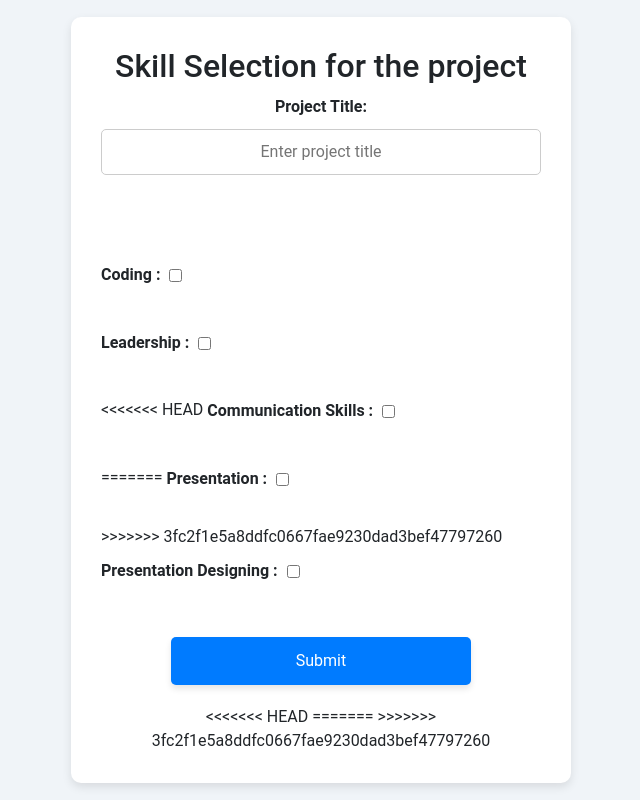
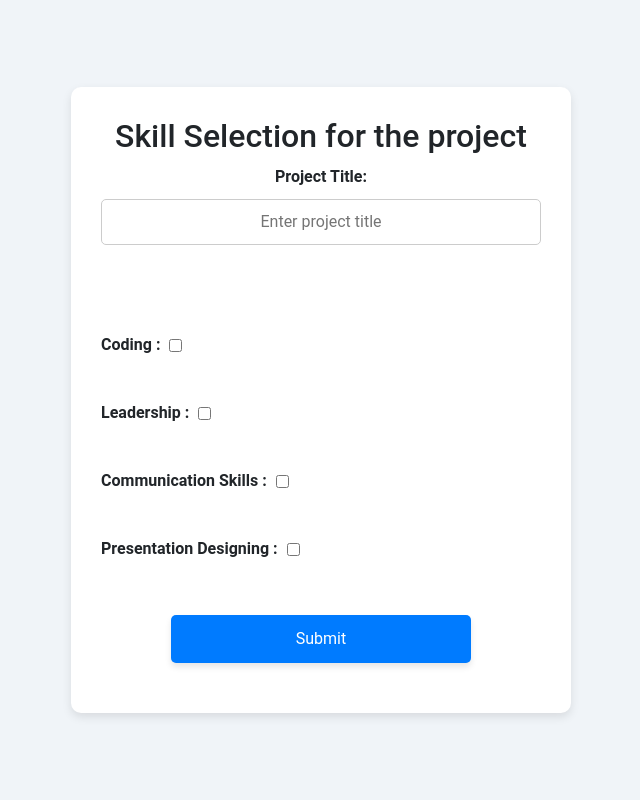
Before and after one commit to KiranKhayamali/Hackademia-Hackathon, a Django app: template templates/teacher-form.html in a window 1280 px wide. Shown: the whole page, without its empty margins (319-959 px from the left). Run offline with Django 5.2, Linux system fonts and the light colour scheme; the template is opened without the code that fills it, so the values that code supplies are empty; parts of the project's set-up code (start-up, migrations or seed data) failed here and were passed over; some libraries are stand-ins or nearby versions.

Commit message:
teacher form

```diff
--- a/templates/teacher-form.html
+++ b/templates/teacher-form.html
@@ -16,13 +16,8 @@
                         <label for="leadership">Leadership :</label>
                         <input type="checkbox" id="leadership" name="leadership"><br /><br />
 
-<<<<<<< HEAD
                         <label for="communication">Communication Skills :</label>
                         <input type="checkbox" id="communication" name="communication"><br /><br />
-=======
-                    <label for="presentation">Presentation :</label>
-                    <input type="checkbox" id="presentation" name="presentation"><br /><br />
->>>>>>> 3fc2f1e5a8ddfc0667fae9230dad3bef47797260
 
                         <label for="presentation">Presentation Designing :</label>
                         <input type="checkbox" id="presentation" name="presentation"><br /><br />
@@ -30,10 +25,6 @@
 
                     <!-- Submit Button -->
                     <input type="button" id="submit" name="submit" value="Submit">
-<<<<<<< HEAD
-=======
-
->>>>>>> 3fc2f1e5a8ddfc0667fae9230dad3bef47797260
                 </form>
             </div>
         </div>
```
